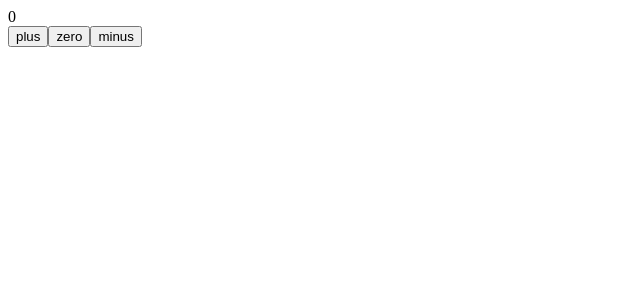
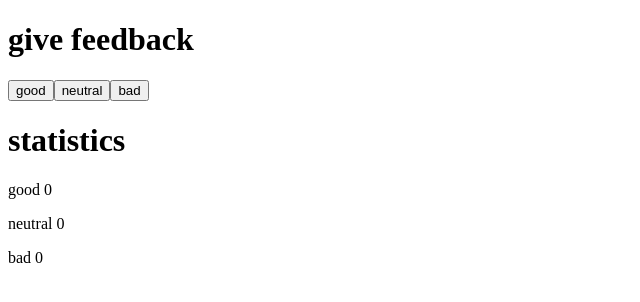
Before and after one commit to des-ant/2021_Full_Stack_Open, a React (Create React App) app in the folder part1/: page / in a window 1280 px wide. Shown: the top 302 px of the page, without its empty margins (0-640 px from the left). Built offline with nearby package versions, Linux system fonts and the light colour scheme.

Commit message:
Created customer feedback application, ex 1.6

```diff
--- a/part1/src/App.js
+++ b/part1/src/App.js
@@ -1,6 +1,6 @@
 import React, { useState } from 'react';
 
-const Display = ({ counter }) => <div>{counter}</div>;
+const Header = ({ title }) => <h1>{title}</h1>;
 
 const Button = ({ onClick, text }) => (
   <button onClick={onClick}>
@@ -8,28 +8,28 @@ const Button = ({ onClick, text }) => (
   </button>
 );
 
+const Display = ({text, counter}) => <p>{text} {counter}</p>;
+
 const App = (props) => {
-  const [ counter, setCounter ] = useState(0);
+  // save clicks of each button to its own state
+  const [good, setGood] = useState(0);
+  const [neutral, setNeutral] = useState(0);
+  const [bad, setBad] = useState(0);
 
-  const increaseByOne = () => setCounter(counter + 1);
-  const decreaseByOne = () => setCounter(counter - 1);
-  const setToZero = () => setCounter(0);
+  const incrementGoodCount = () => setGood(good + 1);
+  const incrementNeutralCount = () => setNeutral(neutral + 1);
+  const incrementBadCount = () => setBad(bad + 1);
 
   return (
     <div>
-      <Display counter={counter}/>
-      <Button
-        onClick={increaseByOne}
-        text='plus'
-      />
-      <Button
-        onClick={setToZero}
-        text='zero'
-      />
-      <Button
-        onClick={decreaseByOne}
-        text='minus'
-      />
+      <Header title='give feedback' />
+      <Button onClick={incrementGoodCount} text='good' />
+      <Button onClick={incrementNeutralCount} text='neutral' />
+      <Button onClick={incrementBadCount} text='bad' />
+      <Header title='statistics' />
+      <Display text='good' counter={good} />
+      <Display text='neutral' counter={neutral} />
+      <Display text='bad' counter={bad} />
     </div>
   )
 };
```
